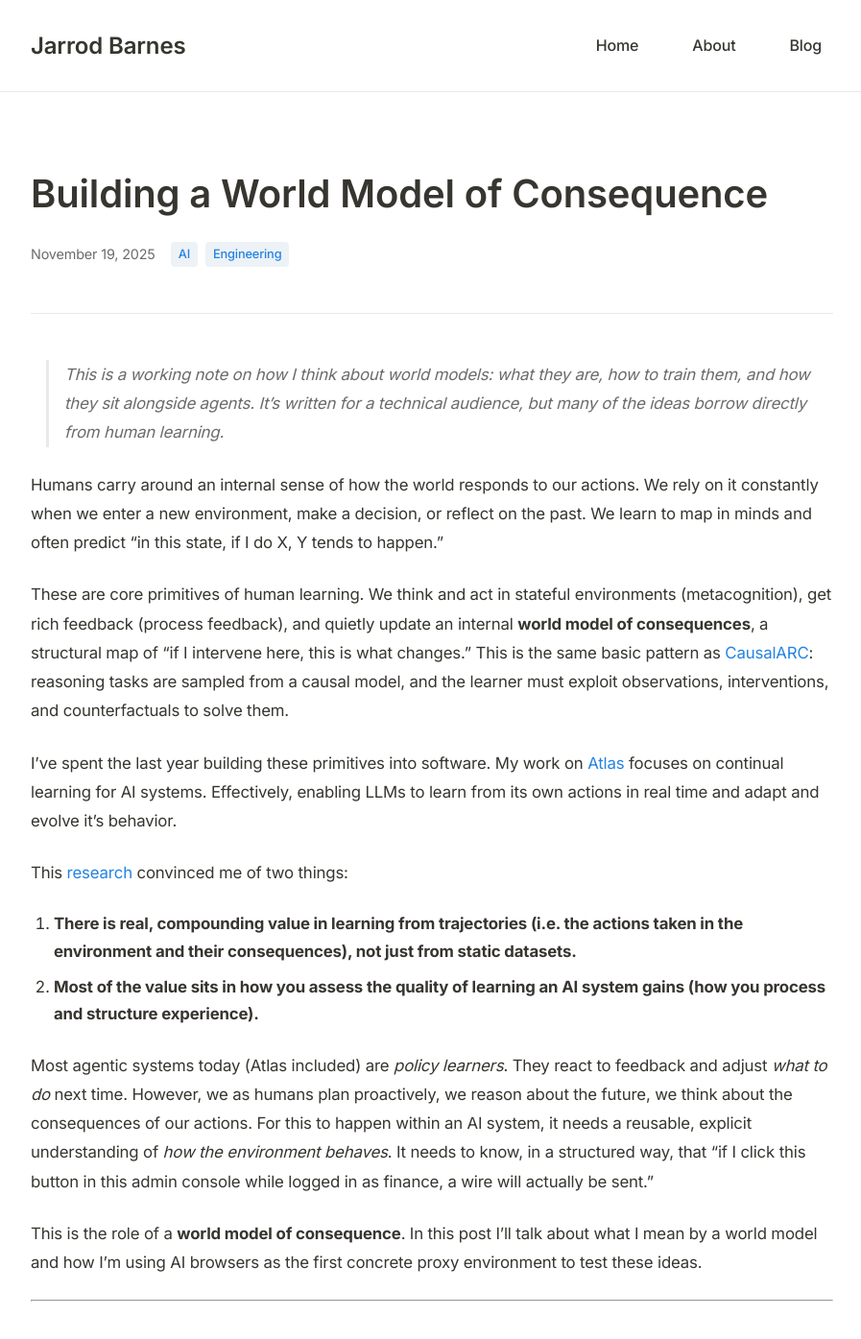
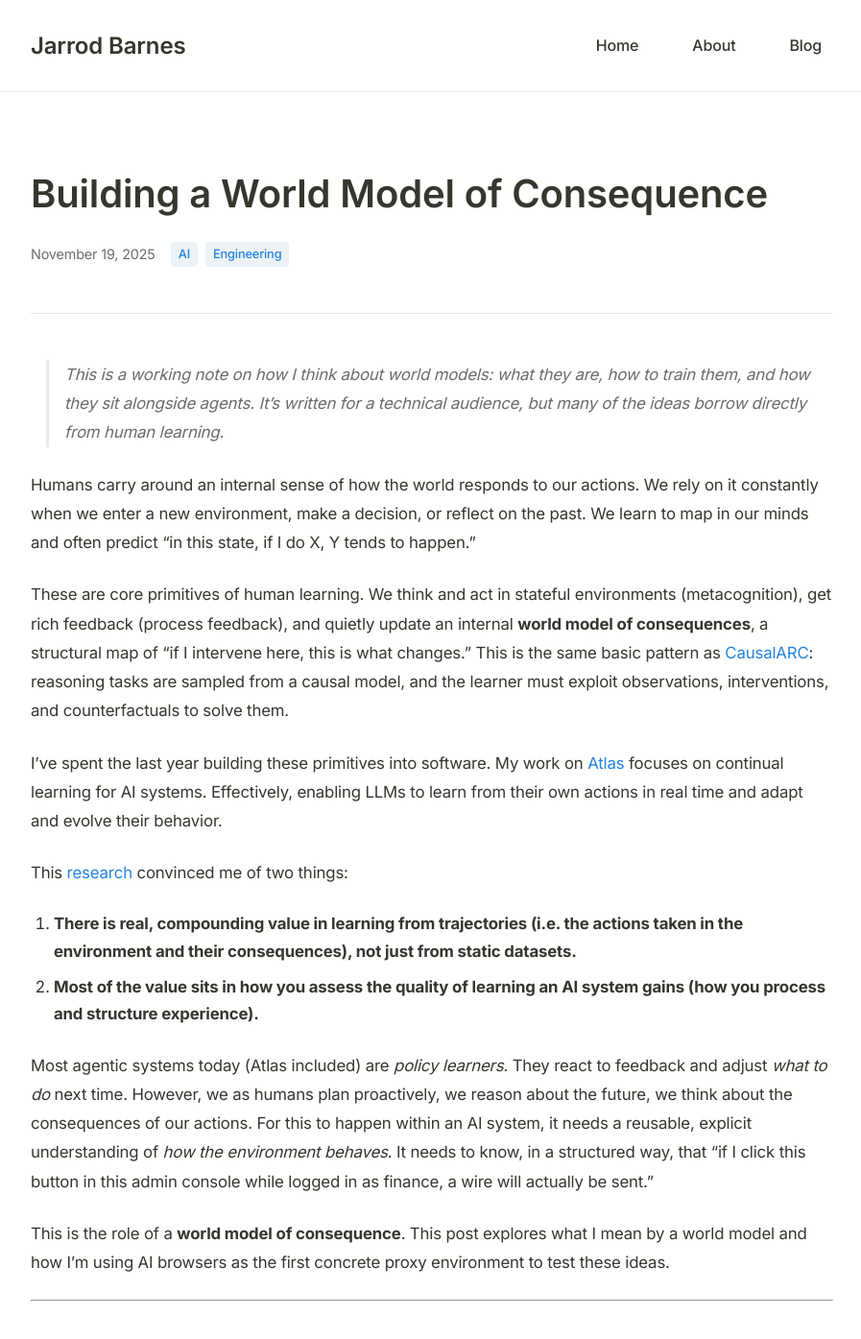
Before and after one commit to jbarnes850/jbarnes850.github.io, a Jekyll site: the page built from _posts/2025-11-19-world-models.md, in a window 1280 px wide and 1400 px high. Shown: the top 1395 px of the window at 96% size, without its empty margins (190-1087 px from the left). Built offline with Jekyll 4.4.1, drawn with Linux system fonts in a browser that asks for light colours; nearby versions of some CDN libraries.

Commit message:
post: fix grammar and improve accessibility in World Model post
- Fix grammar: "map in minds" to "map in our minds"
- Fix grammar: "it's behavior" to "their behavior" (LLMs plural)
- Improve phrasing: "In this post I'll talk about" to "This post explores"
- Add descriptive alt text to architecture diagram for accessibility

🤖 Generated with [Claude Code](https://claude.com/claude-code)

Co-Authored-By: Claude <noreply@anthropic.com>

```diff
--- a/_posts/2025-11-19-world-models.md
+++ b/_posts/2025-11-19-world-models.md
@@ -7,11 +7,11 @@ categories: [AI, Engineering]
 
 > This is a working note on how I think about world models: what they are, how to train them, and how they sit alongside agents. It’s written for a technical audience, but many of the ideas borrow directly from human learning.
 
-Humans carry around an internal sense of how the world responds to our actions. We rely on it constantly when we enter a new environment, make a decision, or reflect on the past. We learn to map in minds and often predict "in this state, if I do X, Y tends to happen."
+Humans carry around an internal sense of how the world responds to our actions. We rely on it constantly when we enter a new environment, make a decision, or reflect on the past. We learn to map in our minds and often predict "in this state, if I do X, Y tends to happen."
 
 These are core primitives of human learning. We think and act in stateful environments (metacognition), get rich feedback (process feedback), and quietly update an internal **world model of consequences**, a structural map of "if I intervene here, this is what changes." This is the same basic pattern as [CausalARC](https://arxiv.org/abs/2509.00000): reasoning tasks are sampled from a causal model, and the learner must exploit observations, interventions, and counterfactuals to solve them.
 
-I’ve spent the last year building these primitives into software. My work on [Atlas](https://github.com/Arc-Computer/ATLAS) focuses on continual learning for AI systems. Effectively, enabling LLMs to learn from its own actions in real time and adapt and evolve it's behavior.
+I've spent the last year building these primitives into software. My work on [Atlas](https://github.com/Arc-Computer/ATLAS) focuses on continual learning for AI systems. Effectively, enabling LLMs to learn from their own actions in real time and adapt and evolve their behavior.
 
 This [research](https://arxiv.org/abs/2511.01093) convinced me of two things:
 
@@ -20,7 +20,7 @@ This [research](https://arxiv.org/abs/2511.01093) convinced me of two things:
 
 Most agentic systems today (Atlas included) are *policy learners*. They react to feedback and adjust *what to do* next time. However, we as humans plan proactively, we reason about the future, we think about the consequences of our actions. For this to happen within an AI system, it needs a reusable, explicit understanding of *how the environment behaves*. It needs to know, in a structured way, that “if I click this button in this admin console while logged in as finance, a wire will actually be sent.”
 
-This is the role of a **world model of consequence**. In this post I’ll talk about what I mean by a world model and how I’m using AI browsers as the first concrete proxy environment to test these ideas.
+This is the role of a **world model of consequence**. This post explores what I mean by a world model and how I'm using AI browsers as the first concrete proxy environment to test these ideas.
 
 ---
 
```
Also changed, not shown: other parts of _posts/2025-11-19-world-models.md (+1 -1 lines).
